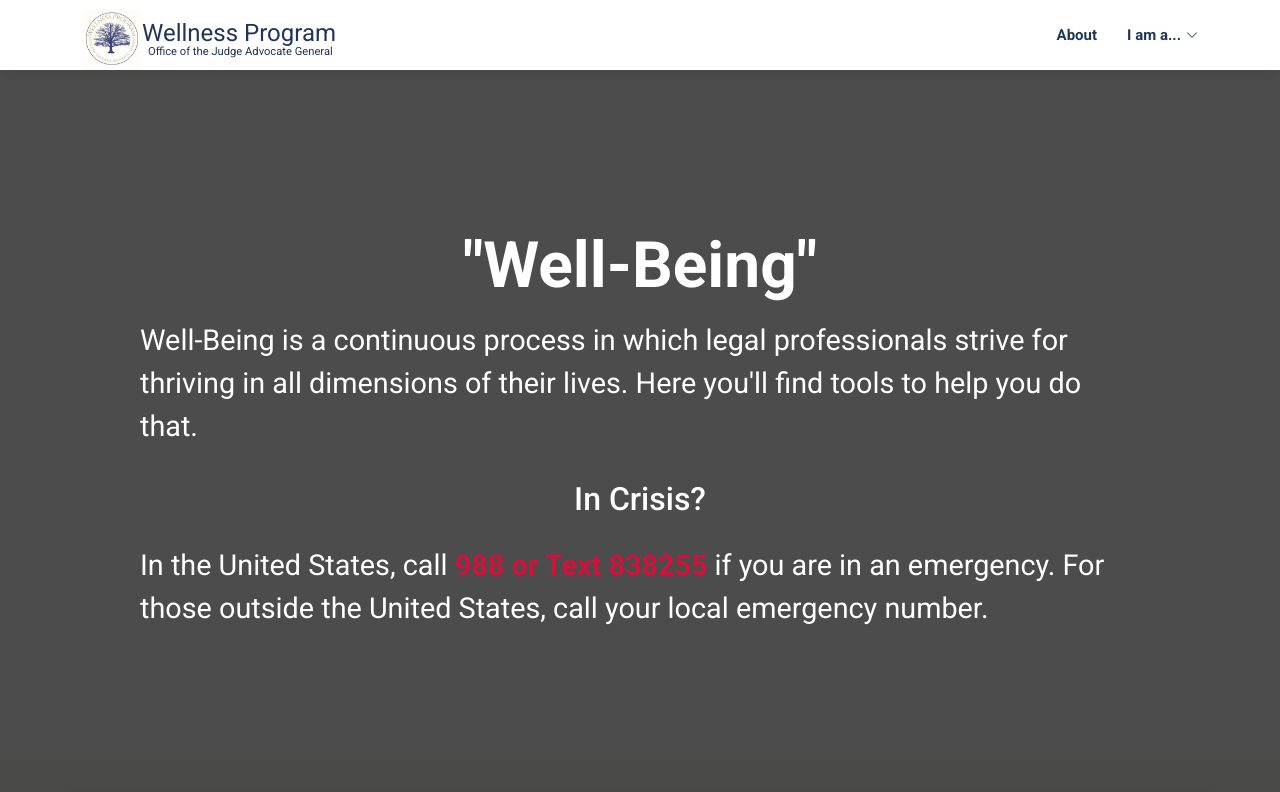
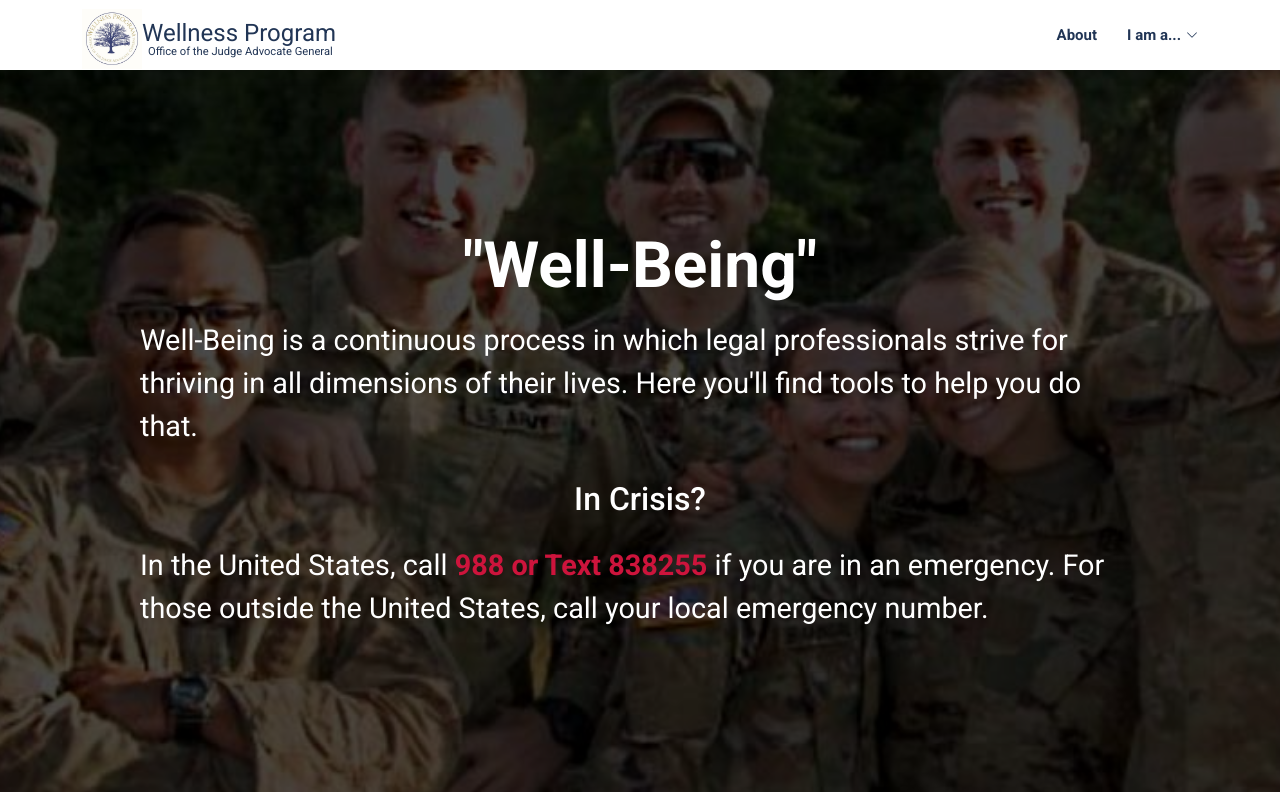
Before and after one commit to msowers72/Wellness-Project-Temp4, a plain HTML site: page index.html in a window 1280 px wide. Shown: the top 792 px of the page. Drawn offline with Linux system fonts and the light colour scheme; the site is published under a folder, as on GitHub Pages, so addresses that start at the root find nothing.

Commit message:
updated path for hero img

```diff
--- a/assets/css/style.css
+++ b/assets/css/style.css
@@ -88,7 +88,7 @@ h6 {
   width: 100vw;
   height: 100vh;
   max-width: 100%;
-  background: center / cover no-repeat url("/assets/img/mwr.jpg");
+  background: center / cover no-repeat url("../img/mwr.jpg");
   position: relative;
 
 }
--- a/index.html
+++ b/index.html
@@ -5,7 +5,7 @@
   <meta charset="utf-8">
   <meta content="width=device-width, initial-scale=1.0" name="viewport">
 
-  <title>Wellness-Project-Temp3</title>
+  <title>Wellness-Project-Temp4</title>
   <meta content="" name="description">
   <meta content="" name="keywords">
 
```
